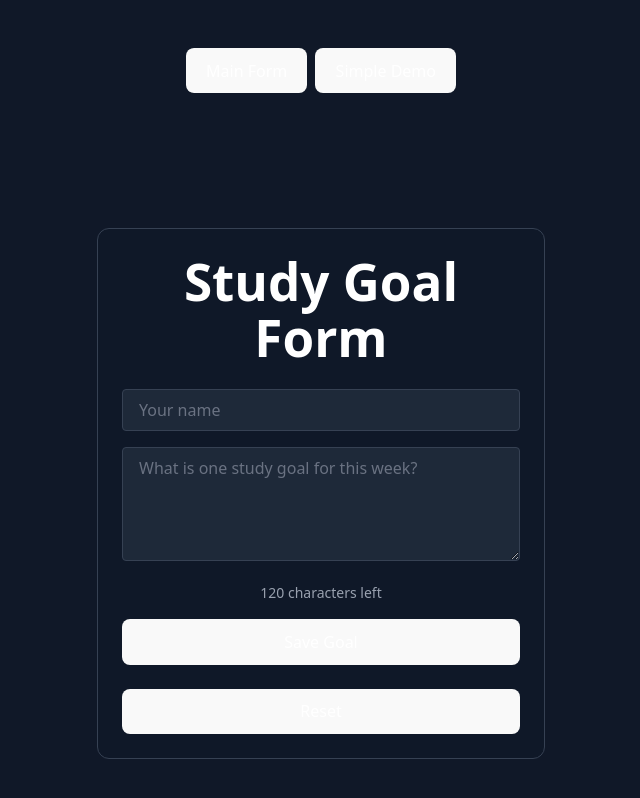
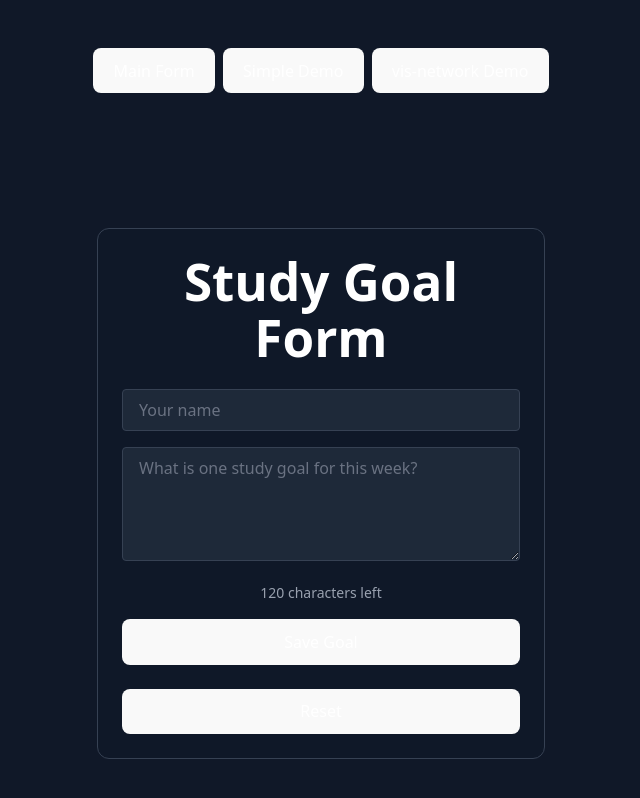
Before and after one commit to andreisugu/mySveltePlayground, a Svelte app: page / in a window 1280 px wide. Shown: the top 798 px of the page, without its empty margins (319-959 px from the left). Built offline with nearby package versions, Linux system fonts and the light colour scheme.

Commit message:
feat: implement vis-network demo page and update navigation logic

```diff
--- a/src/App.svelte
+++ b/src/App.svelte
@@ -1,6 +1,7 @@
 <script>
   import SimplePage from './SimplePage.svelte';
-  let showSimple = false;
+  import VisNetworkPage from './VisNetworkPage.svelte';
+  let page = 'main'; // 'main', 'simple', 'vis'
   let name = '';
   let goal = '';
   let submitted = false;
@@ -37,21 +38,28 @@
   }
 </script>
 
-<div class="flex justify-center mt-4">
+<div class="flex justify-center mt-4 space-x-2">
   <button
-    class="px-4 py-2 bg-gray-800 text-white rounded hover:bg-gray-700 font-semibold transition mr-2"
-    on:click={() => showSimple = false}
-    disabled={!showSimple}
+    class="px-4 py-2 bg-gray-800 text-white rounded hover:bg-gray-700 font-semibold transition"
+    on:click={() => page = 'main'}
+    disabled={page === 'main'}
   >Main Form</button>
   <button
     class="px-4 py-2 bg-gray-800 text-white rounded hover:bg-gray-700 font-semibold transition"
-    on:click={() => showSimple = true}
-    disabled={showSimple}
+    on:click={() => page = 'simple'}
+    disabled={page === 'simple'}
   >Simple Demo</button>
+  <button
+    class="px-4 py-2 bg-gray-800 text-white rounded hover:bg-gray-700 font-semibold transition"
+    on:click={() => page = 'vis'}
+    disabled={page === 'vis'}
+  >vis-network Demo</button>
 </div>
 
-{#if showSimple}
+{#if page === 'simple'}
   <SimplePage />
+{:else if page === 'vis'}
+  <VisNetworkPage />
 {:else}
   <main class="min-h-screen flex items-center justify-center p-4">
     <div class="space-y-6 w-full max-w-md bg-gray-900/60 border border-gray-700 rounded-xl p-6">
--- /dev/null
+++ b/src/VisNetworkPage.svelte
@@ -0,0 +1,28 @@
+<script>
+  import { onMount } from 'svelte';
+  import { Network } from 'vis-network/standalone';
+  let container;
+
+  onMount(() => {
+    const nodes = [
+      { id: 1, label: 'Node 1' },
+      { id: 2, label: 'Node 2' },
+      { id: 3, label: 'Node 3' }
+    ];
+    const edges = [
+      { from: 1, to: 2 },
+      { from: 1, to: 3 }
+    ];
+    const data = { nodes, edges };
+    const options = { nodes: { color: '#60a5fa' }, edges: { color: '#fff' }, physics: false };
+    new Network(container, data, options);
+  });
+</script>
+
+<main class="min-h-screen flex items-center justify-center p-4">
+  <div class="w-full max-w-md bg-gray-900/60 border border-gray-700 rounded-xl p-6">
+    <h2 class="text-2xl font-bold text-center mb-4">vis-network Demo</h2>
+    <div bind:this={container} style="height:300px; background:#222; border-radius:8px;"></div>
+    <p class="text-center text-gray-400 mt-4 text-sm">A minimal interactive network using vis.js</p>
+  </div>
+</main>
```
